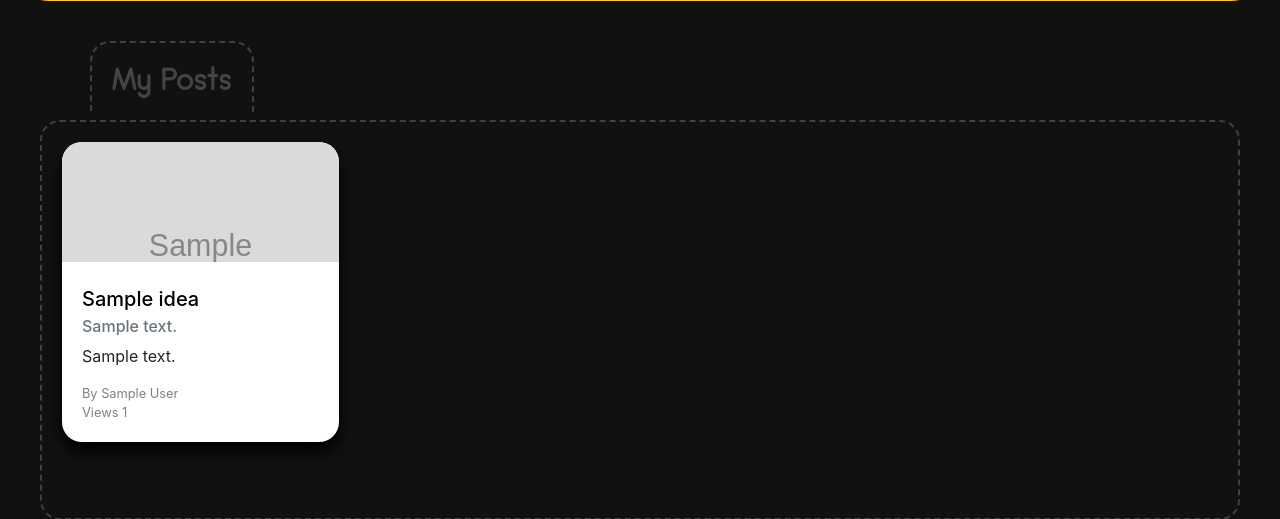
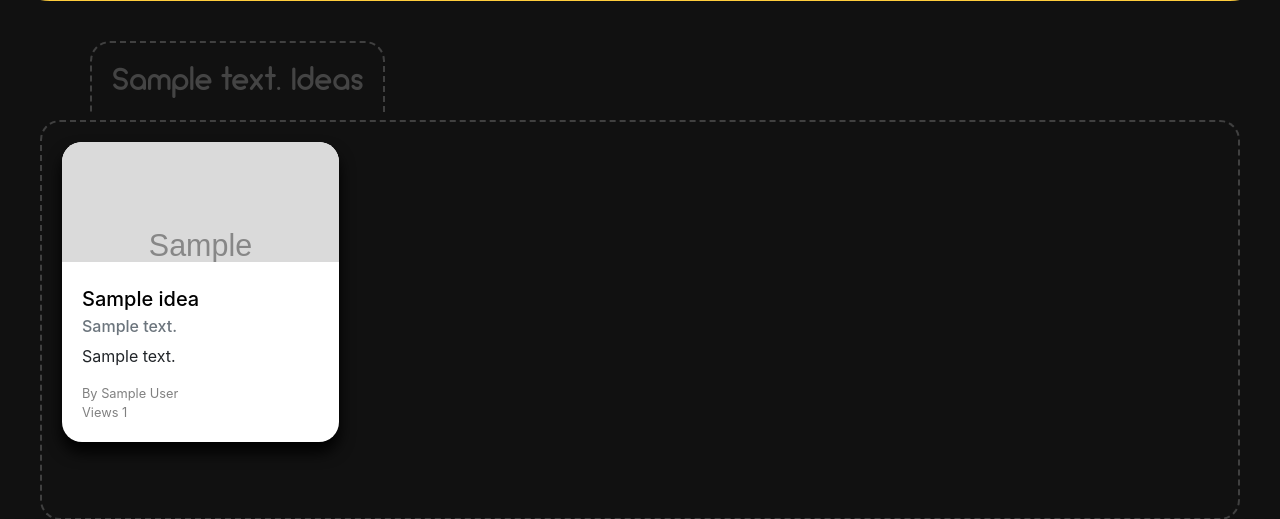
Before and after one commit to micha31r/the-impossible, a Django app: template src/usermgmt/templates/usermgmt/account_dashboard.html in a window 1280 px wide. Shown: the part 703-1222 px from the top of the page. Run offline with Django 3.2, Linux system fonts and the light colour scheme; the template is opened without the code that fills it: most values are stand-ins (such as "Sample title", 1, 10 or a date in 2020); grey boxes marked "Sample" are stand-in pictures; some libraries are stand-ins or nearby versions.

Commit message:
Edited things

```diff
--- a/src/idea/templates/idea/explore.html
+++ b/src/idea/templates/idea/explore.html
@@ -12,7 +12,7 @@
 	</li>
 	{% if user.is_authenticated %}
   		<li class="nav-item">
-    		<a class="nav-link" href="{% url 'account_dashboard_page' page_num=1 %}">Dashboard</a>
+    		<a class="nav-link" href="{% url 'account_dashboard_page' content_filter='my' page_num=1 %}">Dashboard</a>
   		</li>
   	{% endif %}
 {% endblock %}
--- a/src/idea/templates/idea/masonary.html
+++ b/src/idea/templates/idea/masonary.html
@@ -4,10 +4,10 @@
 <!-- Masonary css -->
 <link rel="stylesheet" type="text/css" href="{% static 'idea/masonary_idea/main.css' %}">
 
-<script type="text/javascript" src="{% static 'idea/show_button.js' %}"></script>
+<script type="text/javascript" src="{% static 'idea/masonary_idea/show_button.js' %}"></script>
 
 <!-- Masonry container resize function -->
-<script type="text/javascript" src="{% static 'idea/explore_page/resize.js' %}"></script>
+<script type="text/javascript" src="{% static 'idea/masonary_idea/resize.js' %}"></script>
 
 <!-- Display Ideas -->
 <!-- https://tobiasahlin.com/blog/masonry-with-css/ -->
--- a/src/the_impossible/templates/base.html
+++ b/src/the_impossible/templates/base.html
@@ -72,7 +72,7 @@
 			      		</li>
 			      		{% if user.is_authenticated %}
 				      		<li class="nav-item">
-				        		<a class="nav-link" href="{% url 'account_dashboard_page' page_num=1 %}">Dashboard</a>
+				        		<a class="nav-link" href="{% url 'account_dashboard_page' content_filter='my' page_num=1 %}">Dashboard</a>
 				      		</li>
 				      	{% endif %}
 		    		{% endblock %}
--- a/src/usermgmt/templates/usermgmt/account_dashboard.html
+++ b/src/usermgmt/templates/usermgmt/account_dashboard.html
@@ -3,7 +3,7 @@
 {% load tags %}
 
 {% block title %}
-	<title>My Posts - The Impossible</title>
+	<title>{{ user.username }} - The Impossible</title>
 {% endblock %}
 
 {% block nav_custom %}
@@ -15,11 +15,13 @@
           Account
         </a>
         <div class="dropdown-menu" aria-labelledby="navbarDropdown">
-          <a class="dropdown-item" href="#">People</a>
-          <a class="dropdown-item" href="#">Liked Posts</a>
-          <a class="dropdown-item" href="#">Starred Posts</a>
-          <div class="dropdown-divider"></div>
-          <a class="dropdown-item" href="#">Settings</a>
+        	<a class="dropdown-item" href="#">Notification</a>
+			<a class="dropdown-item" href="#">People</a>
+			<a class="dropdown-item" href="{% url 'account_dashboard_page' content_filter='my' page_num=1 %}">My Ideas</a>
+			<a class="dropdown-item" href="{% url 'account_dashboard_page' content_filter='liked' page_num=1 %}">Liked Ideas</a>
+			<a class="dropdown-item" href="{% url 'account_dashboard_page' content_filter='starred' page_num=1 %}">Starred Ideas</a>
+			<div class="dropdown-divider"></div>
+			<a class="dropdown-item" href="#">Settings</a>
         </div>
       </li>
 {% endblock %}
@@ -40,13 +42,13 @@
 		</div>
 	</div>
 	<div class="wrapper">
-		<h2 class="header">My Posts</h2>
+		<h2 class="header">{{ content_filter|capfirst }} Ideas</h2>
 		{% include 'idea/masonary.html' %}
 
 		<!-- Page selector -->
 		<div class="page-link-wrapper">
 			<!-- Previous page link -->
-			<a {% if page_num|add:'-1' > 0 %} href="{% url 'account_dashboard_page' page_num=page_num|add:'-1' %}" {% endif %} class="{% if page_num|add:'-1' > 0 %} change-page {% else %} change-page-unavailable {% endif %}">
+			<a {% if page_num|add:'-1' > 0 %} href="{% url 'account_dashboard_page' content_filter=content_filter page_num=page_num|add:'-1' %}" {% endif %} class="{% if page_num|add:'-1' > 0 %} change-page {% else %} change-page-unavailable {% endif %}">
 				<svg class="left-arrow" width="27" height="41" viewBox="0 0 27 41" fill="none" xmlns="http://www.w3.org/2000/svg">
 				<path fill-rule="evenodd" clip-rule="evenodd" d="M26 5.99999L5.99999 26L0.34314 20.3431L20.3431 0.34314L26 5.99999Z"/>
 				<path fill-rule="evenodd" clip-rule="evenodd" d="M21 41L0.999991 21L6.65685 15.3431L26.6568 35.3431L21 41Z"/>
@@ -62,7 +64,7 @@
 			{% for i in max_page|times %}
 				<!-- Only show a maximum of 5 page links -->
 				{% if i|add:1 < page_num|add:3 and i|add:1 > page_num|add:'-3' %}
-					<a class="{% if i|add:1 == page_num %} current-page-link {% else %} page-link {% endif %}" href="{% url 'account_dashboard_page'  page_num=i|add:1 %}"><b>{{ i|add:1 }}</b></a>
+					<a class="{% if i|add:1 == page_num %} current-page-link {% else %} page-link {% endif %}" href="{% url 'account_dashboard_page' content_filter=content_filter page_num=i|add:1 %}"><b>{{ i|add:1 }}</b></a>
 				{% endif %}
 			{% endfor %}
 
@@ -72,7 +74,7 @@
 			{% endif %}
 
 			<!-- Next page link -->
-			<a {% if page_num|add:1 <= max_page %} href="{% url 'account_dashboard_page' page_num=page_num|add:1 %}" {% endif %} class="{% if page_num|add:1 <= max_page %} change-page {% else %} change-page-unavailable {% endif %}">
+			<a {% if page_num|add:1 <= max_page %} href="{% url 'account_dashboard_page' content_filter=content_filter page_num=page_num|add:1 %}" {% endif %} class="{% if page_num|add:1 <= max_page %} change-page {% else %} change-page-unavailable {% endif %}">
 				<svg class="right-arrow" width="27" height="41" viewBox="0 0 27 41" fill="none" xmlns="http://www.w3.org/2000/svg">
 				<path fill-rule="evenodd" clip-rule="evenodd" d="M1.00001 5.99999L21 26L26.6569 20.3431L6.65686 0.34314L1.00001 5.99999Z"/>
 				<path fill-rule="evenodd" clip-rule="evenodd" d="M6.00001 41L26 21L20.3432 15.3431L0.343155 35.3431L6.00001 41Z"/>
--- a/src/usermgmt/urls.py
+++ b/src/usermgmt/urls.py
@@ -11,5 +11,5 @@ urlpatterns = [
 	path('signup/', signup_page, name="signup_page"),
 	path('login/', login_page, name="login_page"),
 	path('logout/', logout_view, name="logout_view"),
-	path('account/dashboard/<int:page_num>/', account_dashboard_page, name="account_dashboard_page"),
+	path('account/dashboard/<str:content_filter>/<int:page_num>/', account_dashboard_page, name="account_dashboard_page"),
 ]
```
Also changed, not shown: src/usermgmt/views.py (+17 -8 lines), src/idea/static/idea/masonary_idea/resize.js (renamed from src/idea/static/idea/explore_page/resize.js), src/idea/static/idea/masonary_idea/show_button.js (renamed from src/idea/static/idea/show_button.js).
